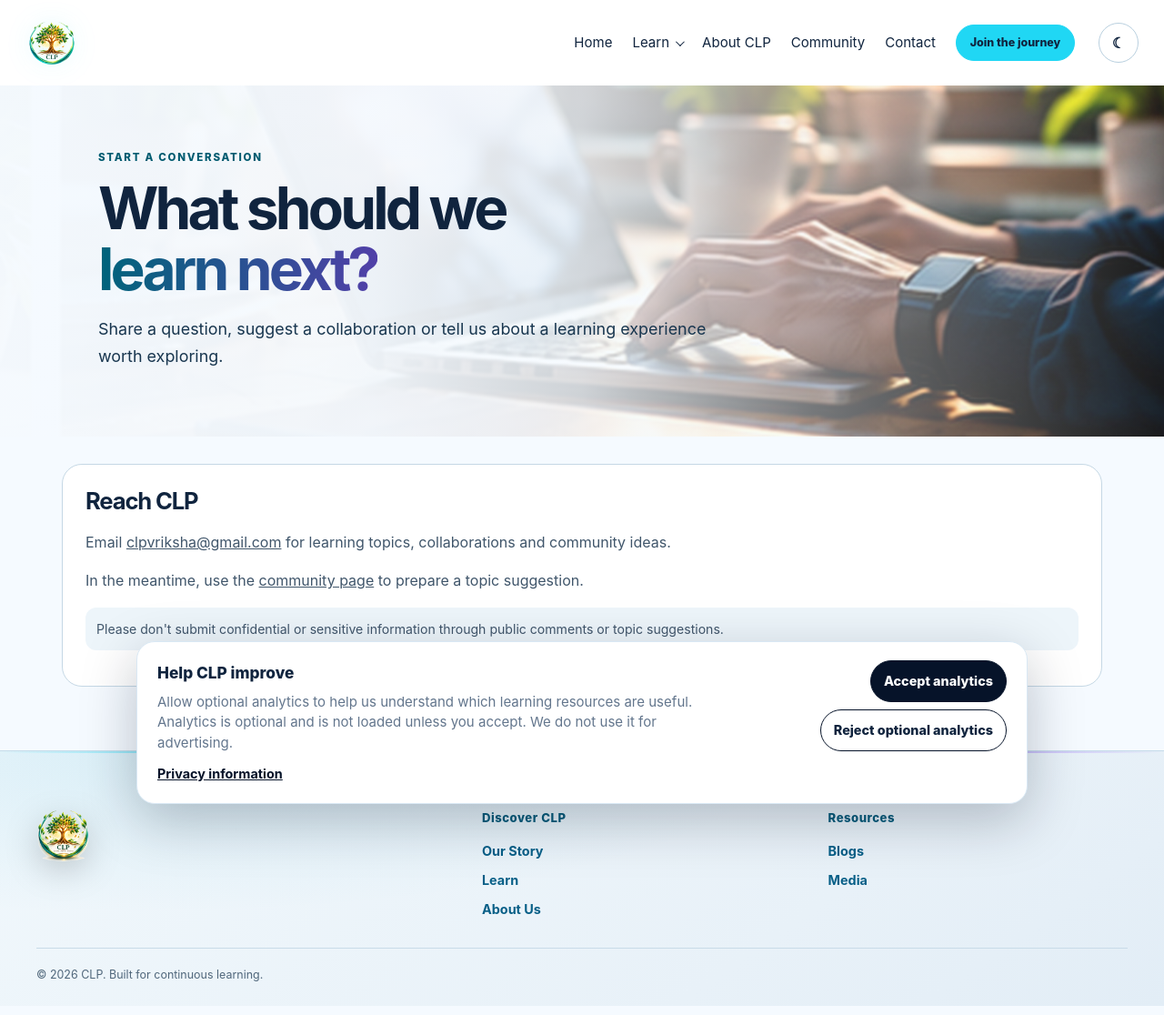
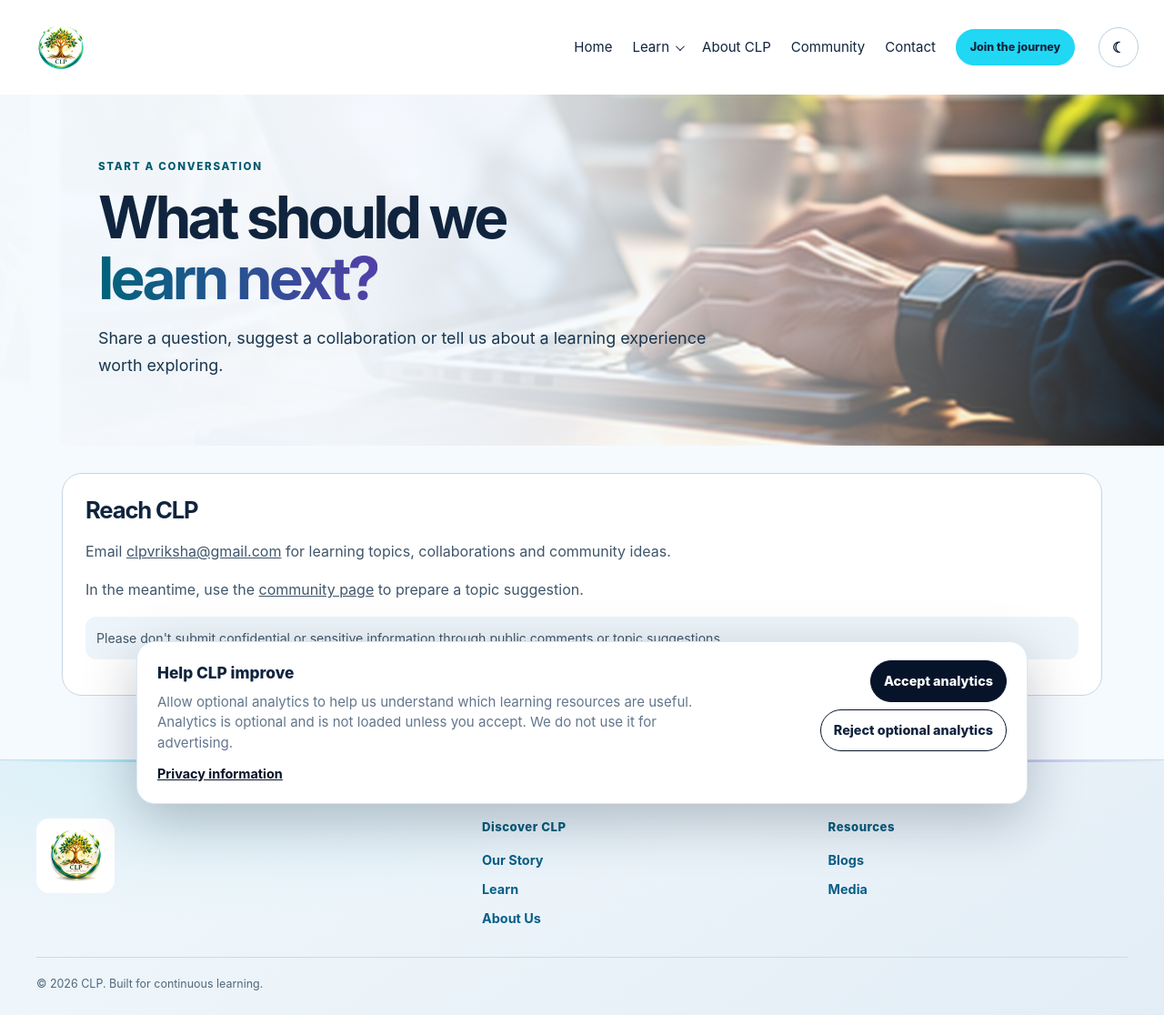
Before and after one commit to sanjeevkshu/clp, a Jekyll site: the page built from contact.md, in a window 1280 px wide. Shown: the whole page at 91% size. Built offline with Jekyll 4.4.1, drawn with Linux system fonts in a browser that asks for light colours.

Commit message:
Ensure approved CLP logos have white containers in both themes

```diff
--- a/assets/css/styles.css
+++ b/assets/css/styles.css
@@ -1494,3 +1494,56 @@
 /* Global CLP footer logo: preserve the full vision lockup at responsive sizes. */
 .site-footer .footer-brand img{width:180px;height:auto;max-width:100%;object-fit:contain;filter:drop-shadow(0 8px 18px #0003)}
 @media(max-width:700px){.site-footer .footer-brand img{width:156px}}
+
+
+/* Approved CLP logo lockups need a neutral white canvas in both color themes. */
+.site-header .brand{
+  display:inline-flex;
+  align-items:center;
+  justify-content:center;
+  flex:0 0 auto;
+  padding:5px 10px;
+  border-radius:12px;
+  background:#fff;
+}
+.site-header .brand img{
+  display:block;
+  width:58px;
+  height:58px;
+  max-height:none;
+  object-fit:contain;
+  filter:none;
+}
+body:has(.home-hero) .site-header .brand{
+  padding:5px 10px;
+  background:#fff;
+  border-radius:12px;
+}
+body:has(.home-hero) .site-header .brand img{
+  width:58px;
+  height:58px;
+  max-height:none;
+  object-fit:contain;
+}
+.site-footer .footer-brand{
+  width:fit-content;
+  max-width:100%;
+  padding:12px 14px;
+  border-radius:14px;
+  background:#fff;
+}
+.site-footer .footer-brand img{
+  display:block;
+  width:180px;
+  height:auto;
+  max-width:100%;
+  object-fit:contain;
+  filter:none;
+}
+@media(max-width:700px){
+  .site-header .brand{padding:4px 8px}
+  .site-header .brand img,
+  body:has(.home-hero) .site-header .brand img{width:48px;height:48px}
+  .site-footer .footer-brand{padding:10px 12px}
+  .site-footer .footer-brand img{width:156px}
+}
```
